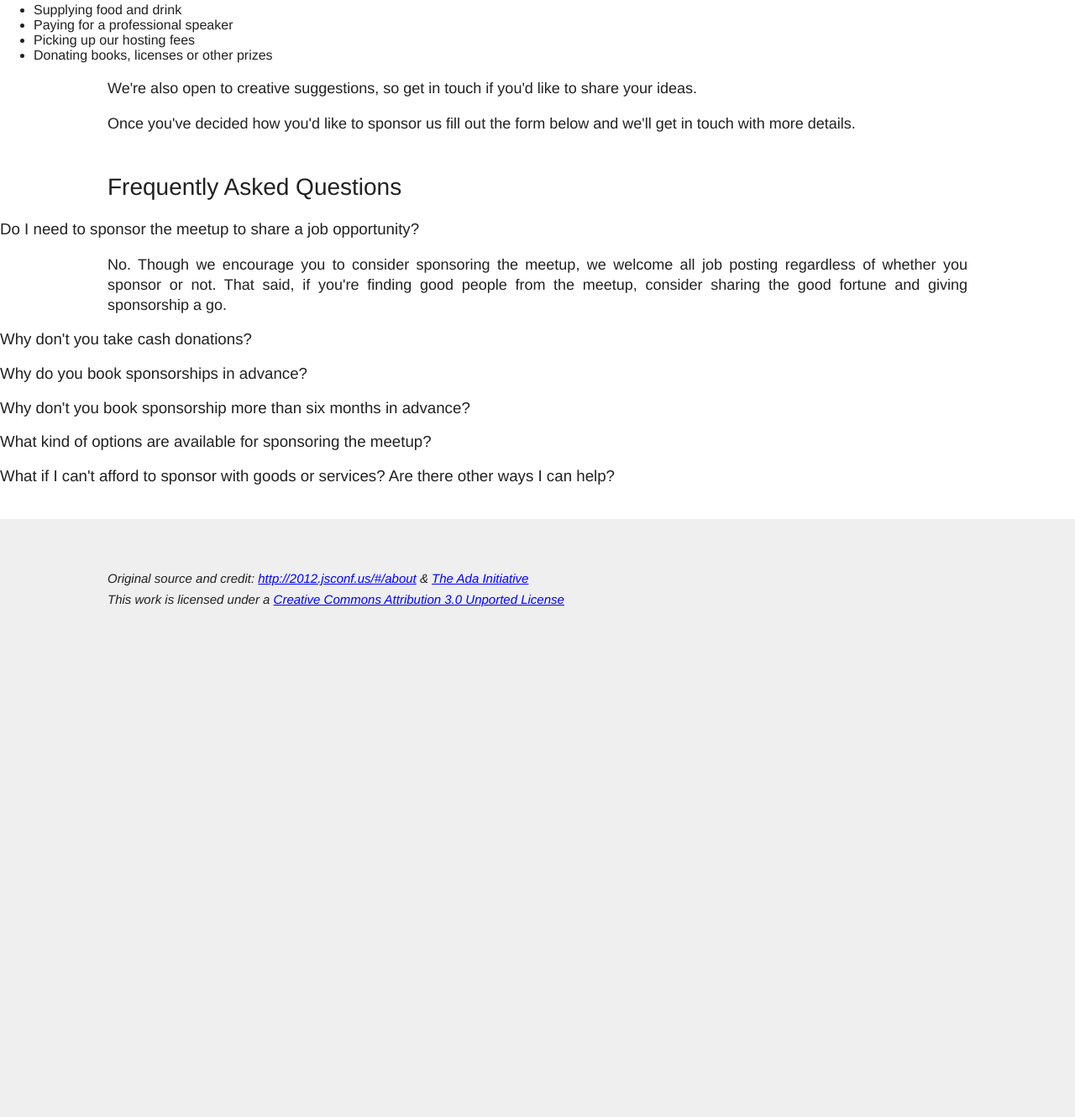
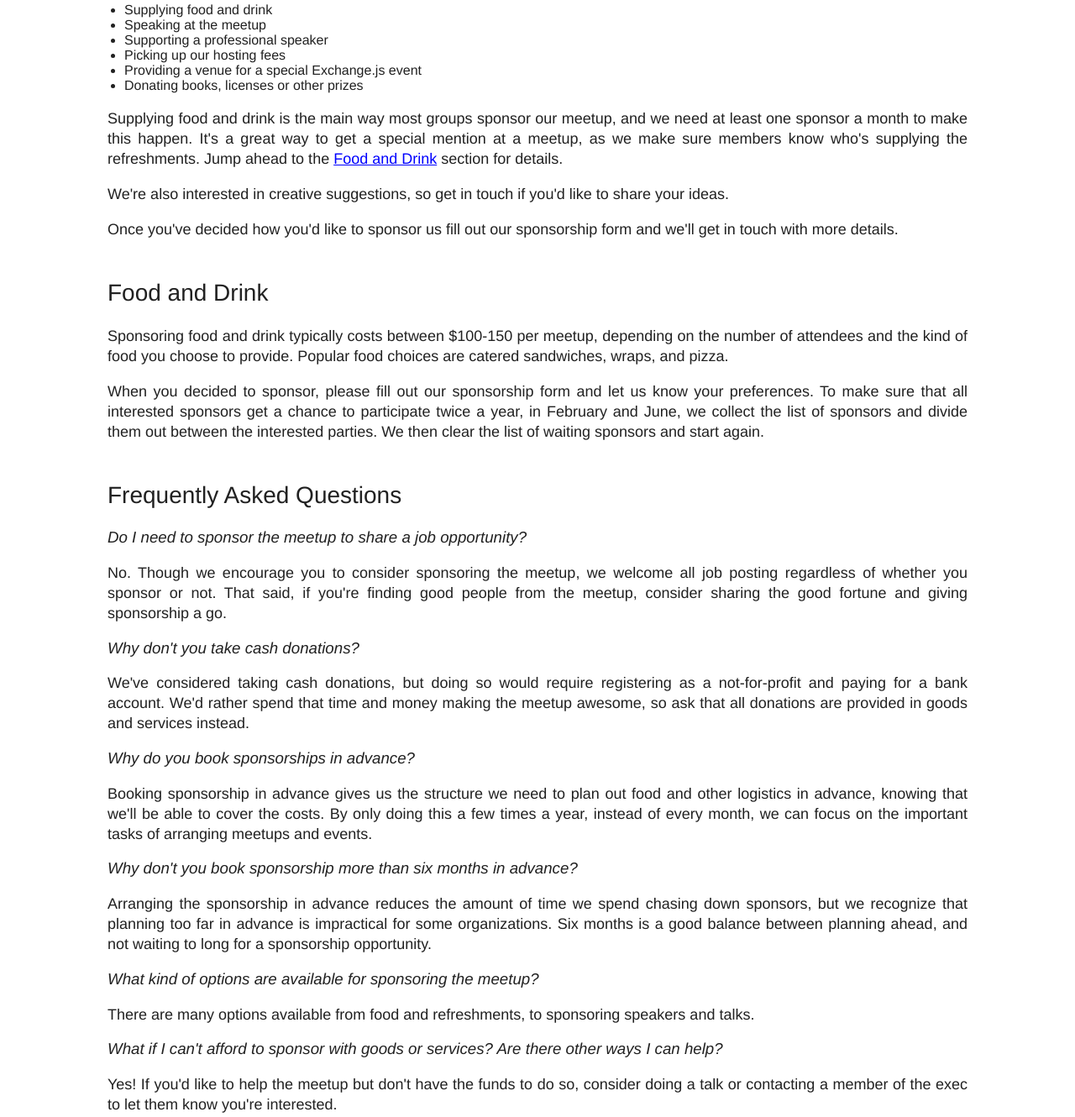
Before and after one commit to ExchangeJS/exchangejs-org, a plain HTML site: page sponsorship.html in a window 1280 px wide. Shown: the part 911-2241 px from the top of the page at 84% size. Before the commit the page ends 1714 px from the top, so only its background shows below. Drawn offline with Linux system fonts and the light colour scheme.

Commit message:
Elaborate sponsorship details.

```diff
--- a/sponsorship.html
+++ b/sponsorship.html
@@ -21,7 +21,7 @@ body {
   padding-top: 60px;
 }
 
-p, h1, h2 {
+p, h1, h2, h3, h4, ul, ol {
   max-width: 80%;
   margin-left: auto;
   margin-right: auto;
@@ -34,6 +34,10 @@ h1 {
 h2 {
   font-size: 28px;
   margin-top: 48px;
+}
+
+h3 {
+  font-style: italic;
 }
 
 p {
@@ -90,14 +94,24 @@ em {
 
 <ul>
   <li>Supplying food and drink</li>
-  <li>Paying for a professional speaker</li>
+  <li>Speaking at the meetup</li>
+  <li>Supporting a professional speaker</li>
   <li>Picking up our hosting fees</li>
+  <li>Providing a venue for a special Exchange.js event</li>
   <li>Donating books, licenses or other prizes</li>
 </ul>
 
-<p>We're also open to creative suggestions, so get in touch if you'd like to share your ideas.</p>
+<p>Supplying food and drink is the main way most groups sponsor our meetup, and we need at least one sponsor a month to make this happen. It's a great way to get a special mention at a meetup, as we make sure members know who's supplying the refreshments. Jump ahead to the <a href="#food-and-drink">Food and Drink</a> section for details.</p>
 
-<p>Once you've decided how you'd like to sponsor us fill out the form below and we'll get in touch with more details.<p>
+<p>We're also interested in creative suggestions, so get in touch if you'd like to share your ideas.</p>
+
+<p>Once you've decided how you'd like to sponsor us fill out our sponsorship form and we'll get in touch with more details.</p>
+
+<h2>Food and Drink</h2>
+
+<p>Sponsoring food and drink typically costs between $100-150 per meetup, depending on the number of attendees and the kind of food you choose to provide. Popular food choices are catered sandwiches, wraps, and pizza.</p>
+
+<p>When you decided to sponsor, please fill out our sponsorship form and let us know your preferences. To make sure that all interested sponsors get a chance to participate twice a year, in February and June, we collect the list of sponsors and divide them out between the  interested parties. We then clear the list of waiting sponsors and start again.</p>
 
 <h2>Frequently Asked Questions</h2>
 
@@ -107,13 +121,23 @@ em {
 
 <h3>Why don't you take cash donations?</h3>
 
+<p>We've considered taking cash donations, but doing so would require registering as a not-for-profit and paying for a bank account. We'd rather spend that time and money making the meetup awesome, so ask that all donations are provided in goods and services instead.</p>
+
 <h3>Why do you book sponsorships in advance?</h3>
+
+<p>Booking sponsorship in advance gives us the structure we need to plan out food and other logistics in advance, knowing that we'll be able to cover the costs. By only doing this a few times a year, instead of every month, we can focus on the important tasks of arranging meetups and events.</p>
 
 <h3>Why don't you book sponsorship more than six months in advance?</h3>
 
+<p>Arranging the sponsorship in advance reduces the amount of time we spend chasing down sponsors, but we recognize that planning too far in advance is impractical for some organizations. Six months is a good balance between planning ahead, and not waiting to long for a sponsorship opportunity.</p>
+
 <h3>What kind of options are available for sponsoring the meetup?</h3>
 
-<h3>What if I can't afford to sponsor with goods or services? Are there other ways I can help?</p>
+<p>There are many options available from food and refreshments, to sponsoring speakers and talks.</p>
+
+<h3>What if I can't afford to sponsor with goods or services? Are there other ways I can help?</h3>
+
+<p>Yes! If you'd like to help the meetup but don't have the funds to do so, consider doing a talk or contacting a member of the exec to let them know you're interested.</p>
 
 <div class="footer">
 <p><small><em>Original source and credit: <a href="http://2012.jsconf.us/#/about">http://2012.jsconf.us/#/about</a> &amp; <a href="http://geekfeminism.wikia.com/wiki/Meetup_anti-harassment/Policy">The Ada Initiative</a><br>
```
